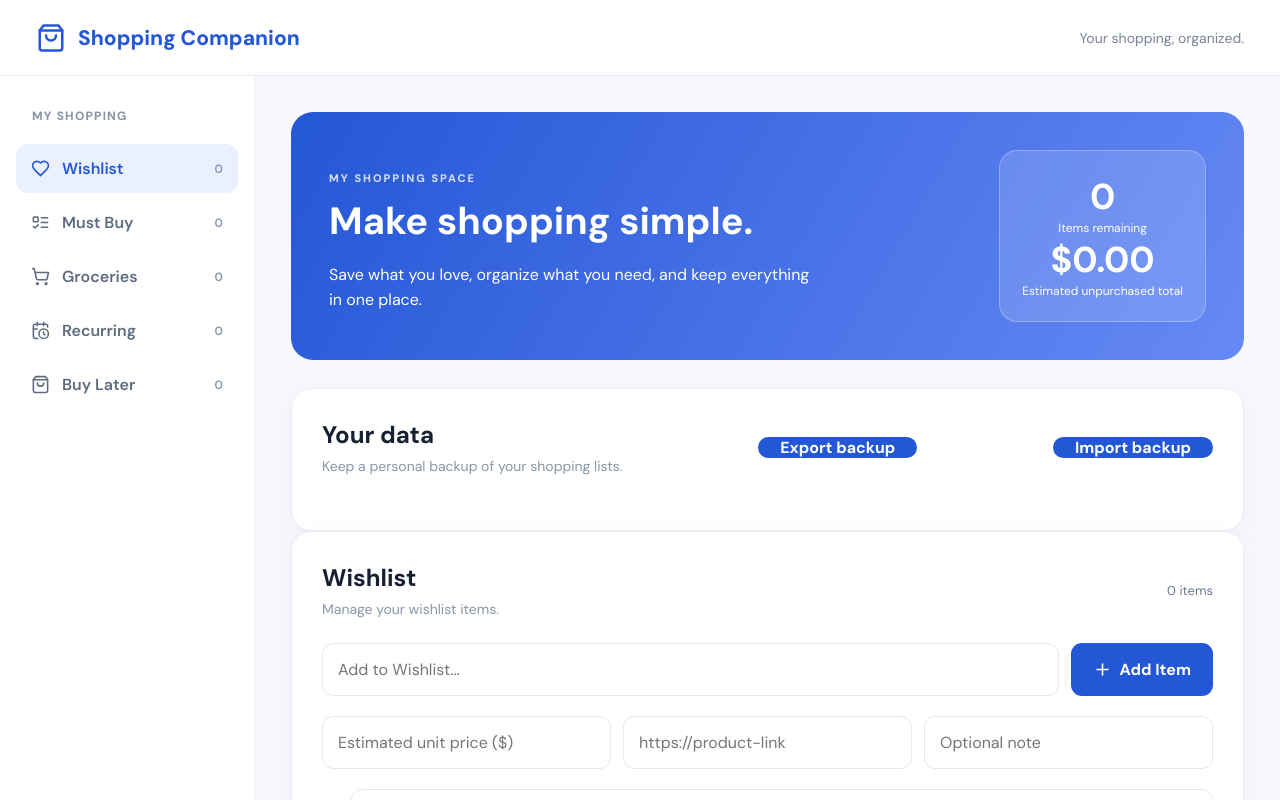
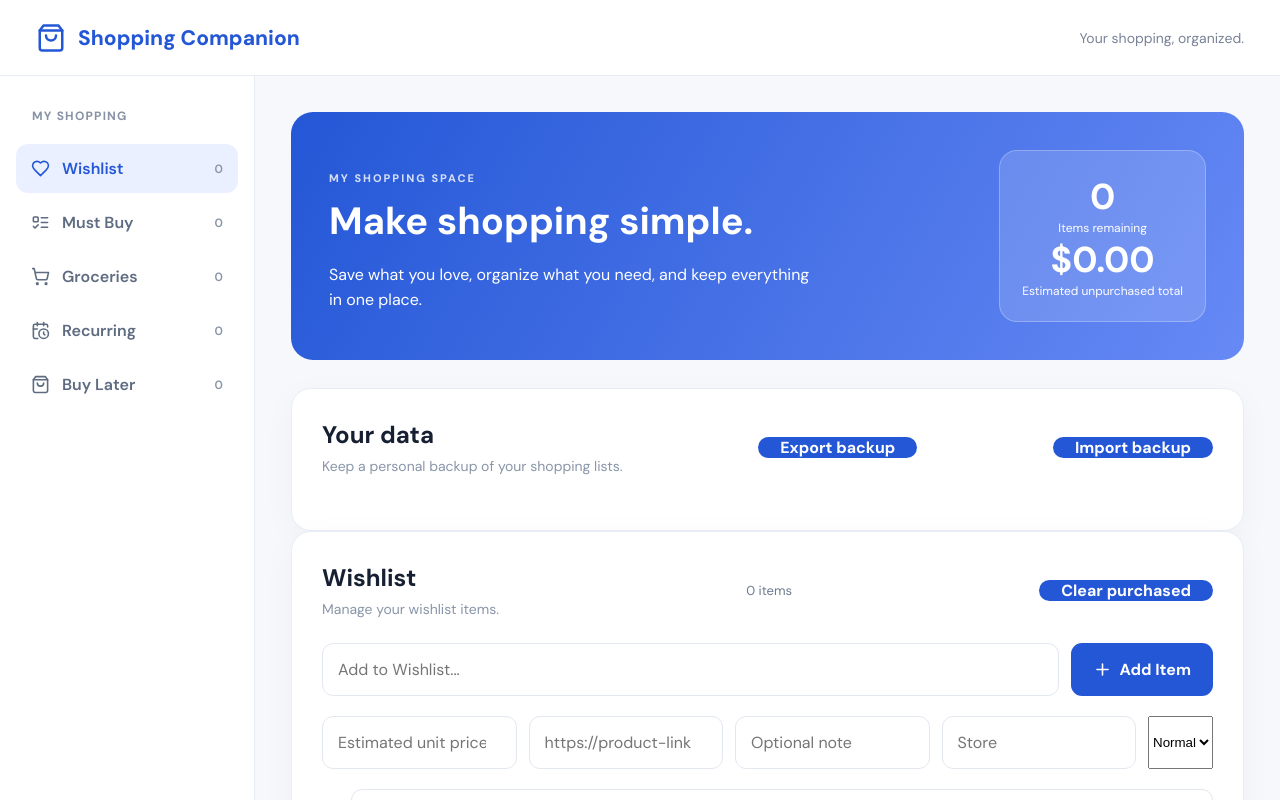
Before and after one commit to marksheininwork-netizen/shopping-companion, a React (Vite) app: page / in a window 1280 px wide. Shown: the top 800 px of the page. Built offline with nearby package versions, Linux system fonts and the light colour scheme.

Commit message:
feat: shopping priorities, preferred stores, duplicate and clear purchased

```diff
--- a/src/App.tsx
+++ b/src/App.tsx
@@ -29,6 +29,8 @@ type ShoppingItem = {
   price?: number;
   url?: string;
   note?: string;
+  priority?: "Low" | "Normal" | "High";
+  store?: string;
 };
 
 const categories: Category[] = [
@@ -56,7 +58,9 @@ export default function App() {
   const [newPrice, setNewPrice] = useState("");
   const [newUrl, setNewUrl] = useState("");
   const [newNote, setNewNote] = useState("");
-  const [sortBy, setSortBy] = useState<"newest" | "name" | "price">("newest");
+  const [newStore, setNewStore] = useState("");
+  const [newPriority, setNewPriority] = useState<"Low" | "Normal" | "High">("Normal");
+  const [sortBy, setSortBy] = useState<"newest" | "name" | "price" | "priority">("newest");
   const [statusFilter, setStatusFilter] = useState<"all" | "active" | "completed">("all");
 
   useEffect(() => {
@@ -77,7 +81,7 @@ export default function App() {
           if (!item || typeof item !== "object") return false;
           const entry = item as Record<string, unknown>;
           return typeof entry.id === "string" && typeof entry.name === "string" &&
-            entry.name.length <= 500 && (entry.price === undefined || (typeof entry.price === "number" && Number.isFinite(entry.price) && entry.price >= 0)) && (entry.url === undefined || (typeof entry.url === "string" && entry.url.startsWith("https://"))) && (entry.note === undefined || (typeof entry.note === "string" && entry.note.length <= 2000)) && categories.includes(entry.category as Category) &&
+            entry.name.length <= 500 && (entry.store === undefined || (typeof entry.store === "string" && entry.store.length <= 100)) && (entry.priority === undefined || ["Low","Normal","High"].includes(entry.priority as string)) && (entry.price === undefined || (typeof entry.price === "number" && Number.isFinite(entry.price) && entry.price >= 0)) && (entry.url === undefined || (typeof entry.url === "string" && entry.url.startsWith("https://"))) && (entry.note === undefined || (typeof entry.note === "string" && entry.note.length <= 2000)) && categories.includes(entry.category as Category) &&
             typeof entry.completed === "boolean" && Number.isSafeInteger(entry.quantity) &&
             (entry.quantity as number) >= 1 && (entry.quantity as number) <= 100000;
         })) throw Error("Invalid shopping items");
@@ -112,7 +116,9 @@ export default function App() {
         quantity: 1,
         ...(newPrice.trim() && Number.isFinite(Number(newPrice)) && Number(newPrice) >= 0 ? { price: Number(newPrice) } : {}),
         ...(newUrl.trim().startsWith("https://") ? { url: newUrl.trim() } : {}),
-        ...(newNote.trim() ? { note: newNote.trim() } : {})
+        ...(newNote.trim() ? { note: newNote.trim() } : {}),
+        ...(newStore.trim() ? { store: newStore.trim() } : {}),
+        priority: newPriority
       },
       ...previous
     ]);
@@ -121,6 +127,17 @@ export default function App() {
     setNewPrice("");
     setNewUrl("");
     setNewNote("");
+    setNewStore("");
+    setNewPriority("Normal");
+  }
+
+  function clearPurchased() {
+    if (window.confirm("Remove all purchased items from this category?")) setItems((previous) => previous.filter((item) => item.category !== category || !item.completed));
+  }
+
+  function duplicateItem(id: string) {
+    const item = items.find((entry) => entry.id === id);
+    if (item) setItems((previous) => [{ ...item, id: crypto.randomUUID(), completed: false }, ...previous]);
   }
 
   function toggleItem(id: string) {
@@ -162,7 +179,7 @@ export default function App() {
       item.category === category &&
       item.name.toLowerCase().includes(search.trim().toLowerCase()) &&
       (statusFilter === "all" || (statusFilter === "completed" ? item.completed : !item.completed))
-  ).sort((a, b) => sortBy === "name" ? a.name.localeCompare(b.name) : sortBy === "price" ? (b.price ?? 0) - (a.price ?? 0) : 0);
+  ).sort((a, b) => sortBy === "name" ? a.name.localeCompare(b.name) : sortBy === "price" ? (b.price ?? 0) - (a.price ?? 0) : sortBy === "priority" ? (["Low","Normal","High"].indexOf(b.priority ?? "Normal") - ["Low","Normal","High"].indexOf(a.priority ?? "Normal")) : 0);
 
   const remaining = items.filter((item) => !item.completed).length;
   const estimatedTotal = items.filter((item) => !item.completed).reduce((sum, item) => sum + (item.price ?? 0) * item.quantity, 0);
@@ -246,9 +263,8 @@ export default function App() {
                 <h2>{category}</h2>
                 <p>Manage your {category.toLowerCase()} items.</p>
               </div>
-              <span className="item-total">
-                {visibleItems.length} items
-              </span>
+              <span className="item-total">{visibleItems.length} items</span>
+              <button type="button" className="primary-button" onClick={clearPurchased} disabled={!items.some((item) => item.category === category && item.completed)}>Clear purchased</button>
             </div>
 
             <div className="add-form">
@@ -270,7 +286,9 @@ export default function App() {
             <div className="add-form">
               <input type="number" min="0" step="0.01" value={newPrice} onChange={(e) => setNewPrice(e.target.value)} placeholder="Estimated unit price ($)" aria-label="Estimated unit price" />
               <input type="url" value={newUrl} onChange={(e) => setNewUrl(e.target.value)} placeholder="https://product-link" aria-label="Product link" />
-              <input value={newNote} onChange={(e) => setNewNote(e.target.value)} placeholder="Optional note" aria-label="Shopping item note" />
+              <input value={newNote} maxLength={2000} onChange={(e) => setNewNote(e.target.value)} placeholder="Optional note" aria-label="Shopping item note" />
+              <input value={newStore} maxLength={100} onChange={(e) => setNewStore(e.target.value)} placeholder="Store" aria-label="Preferred store" />
+              <select value={newPriority} onChange={(e) => setNewPriority(e.target.value as typeof newPriority)} aria-label="Item priority"><option>Low</option><option>Normal</option><option>High</option></select>
             </div>
             <div className="search-box">
               <Search size={19} />
@@ -290,7 +308,7 @@ export default function App() {
               ))}
             </div>
 
-            <div className="add-form"><label htmlFor="shopping-sort">Sort by</label><select id="shopping-sort" value={sortBy} onChange={(e) => setSortBy(e.target.value as typeof sortBy)}><option value="newest">Newest first</option><option value="name">Name</option><option value="price">Highest price</option></select><span aria-live="polite">Visible items total: ${categoryTotal.toFixed(2)}</span></div>
+            <div className="add-form"><label htmlFor="shopping-sort">Sort by</label><select id="shopping-sort" value={sortBy} onChange={(e) => setSortBy(e.target.value as typeof sortBy)}><option value="newest">Newest first</option><option value="name">Name</option><option value="price">Highest price</option><option value="priority">Highest priority</option></select><span aria-live="polite">Visible items total: ${categoryTotal.toFixed(2)}</span></div>
             <div className="item-list">
               {visibleItems.length === 0 ? (
                 <div className="empty-state">
@@ -322,6 +340,9 @@ export default function App() {
                     </span>
 
                     <button type="button" className="icon-button" onClick={() => renameItem(item.id)} aria-label={`Rename ${item.name}`} title="Edit name">Edit</button>
+                    <button type="button" className="icon-button" onClick={() => duplicateItem(item.id)} aria-label={`Duplicate ${item.name}`}>Copy</button>
+                    {item.priority === "High" && <strong title="High priority">High</strong>}
+                    {item.store && <span title="Preferred store">{item.store}</span>}
                     {item.price !== undefined && <span title="Unit price">${(item.price * item.quantity).toFixed(2)}</span>}
                     {item.url?.startsWith("https://") && <a href={item.url} target="_blank" rel="noopener noreferrer" aria-label={`Open product link for ${item.name}`}>Product</a>}
                     {item.note && <span title={item.note} aria-label={`Note: ${item.note}`}>Note</span>}
```
